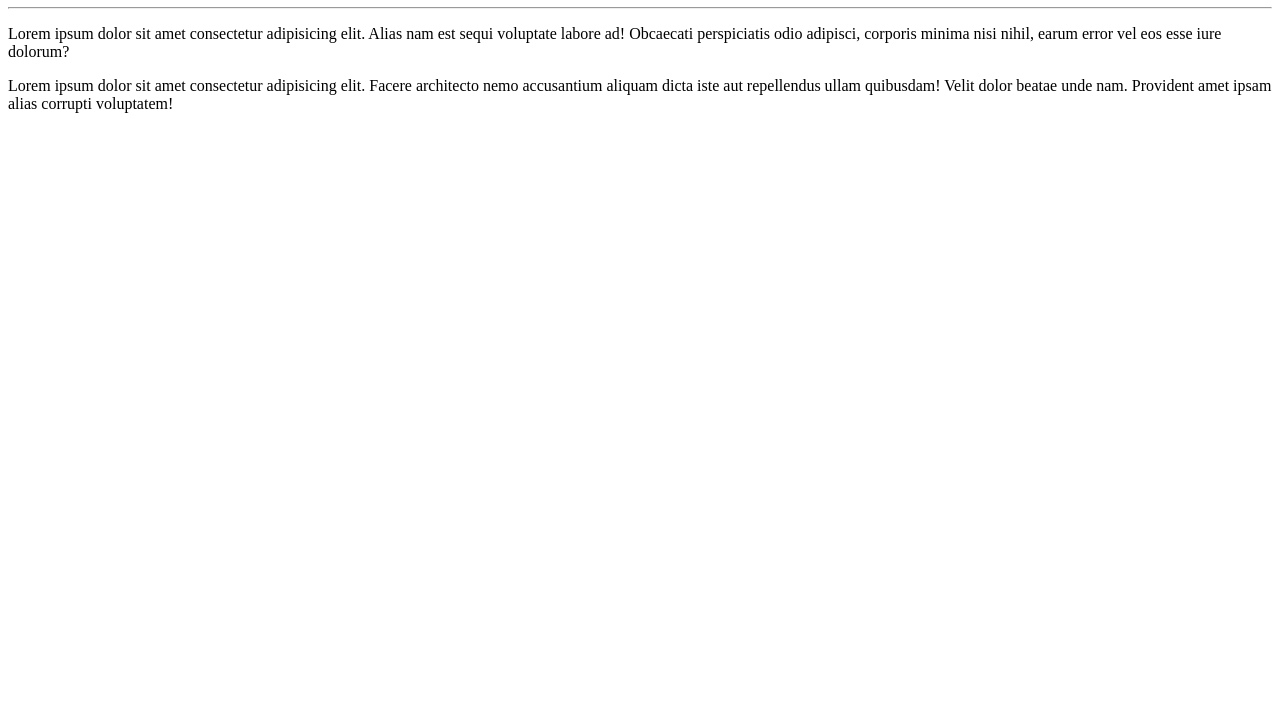
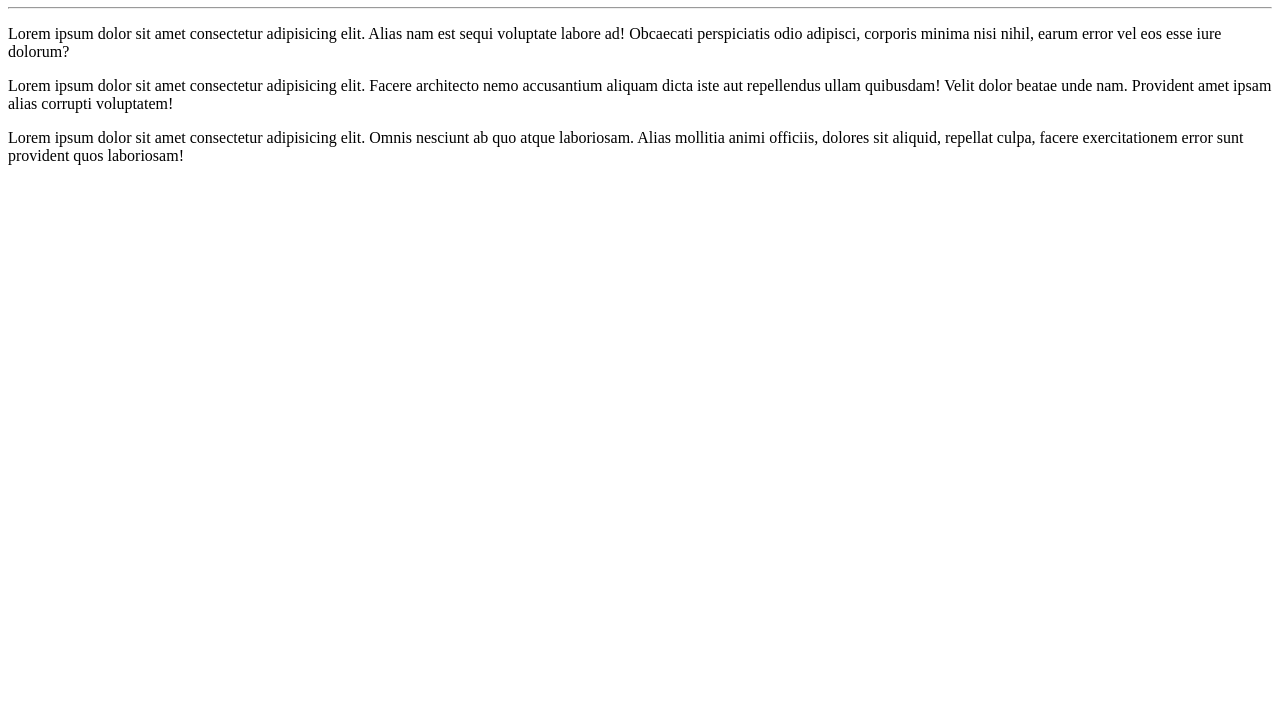
Before and after one commit to alessandrateixeira/Ola-Mundo, a plain HTML site: page site-exemplo/index.html in a window 1280 px wide. Shown: the part 73-800 px from the top of the page. Drawn offline with Linux system fonts and the light colour scheme.

Commit message:
add um novo parágrafo
teste

```diff
--- a/site-exemplo/index.html
+++ b/site-exemplo/index.html
@@ -11,5 +11,6 @@
     <hr>
     <p>Lorem ipsum dolor sit amet consectetur adipisicing elit. Alias nam est sequi voluptate labore ad! Obcaecati perspiciatis odio adipisci, corporis minima nisi nihil, earum error vel eos esse iure dolorum?</p>
     <p>Lorem ipsum dolor sit amet consectetur adipisicing elit. Facere architecto nemo accusantium aliquam dicta iste aut repellendus ullam quibusdam! Velit dolor beatae unde nam. Provident amet ipsam alias corrupti voluptatem!</p>
+    <p>Lorem ipsum dolor sit amet consectetur adipisicing elit. Omnis nesciunt ab quo atque laboriosam. Alias mollitia animi officiis, dolores sit aliquid, repellat culpa, facere exercitationem error sunt provident quos laboriosam!</p>
 </body>
 </html>
```
